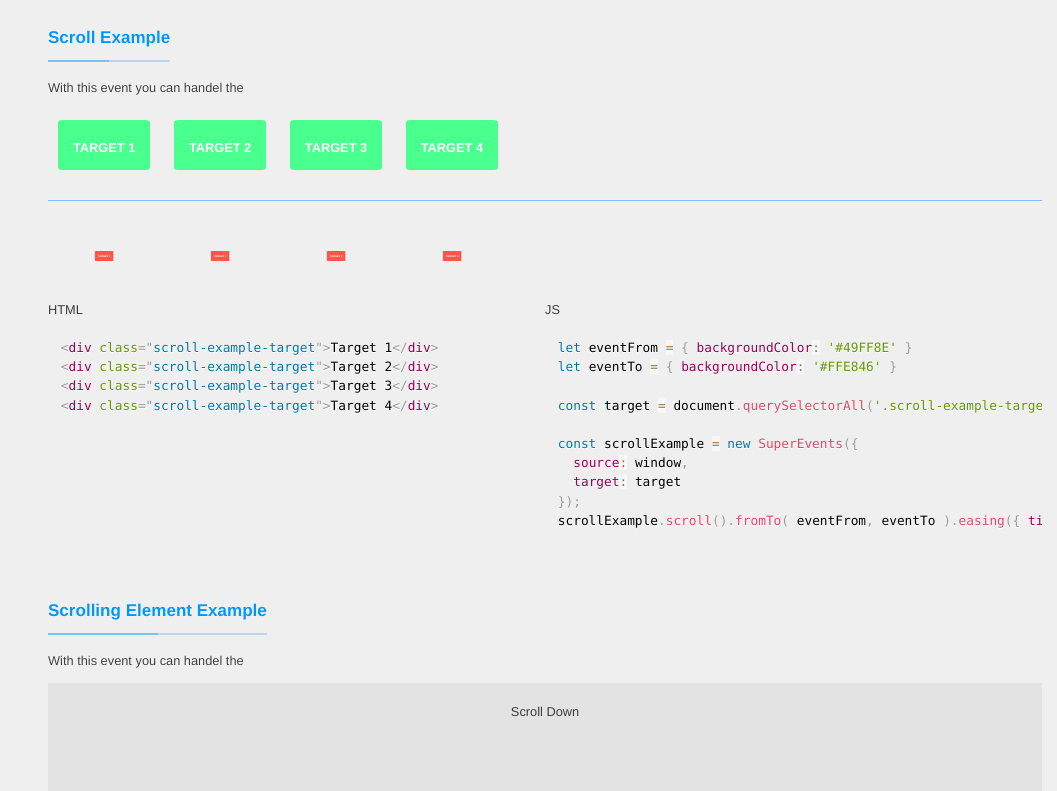
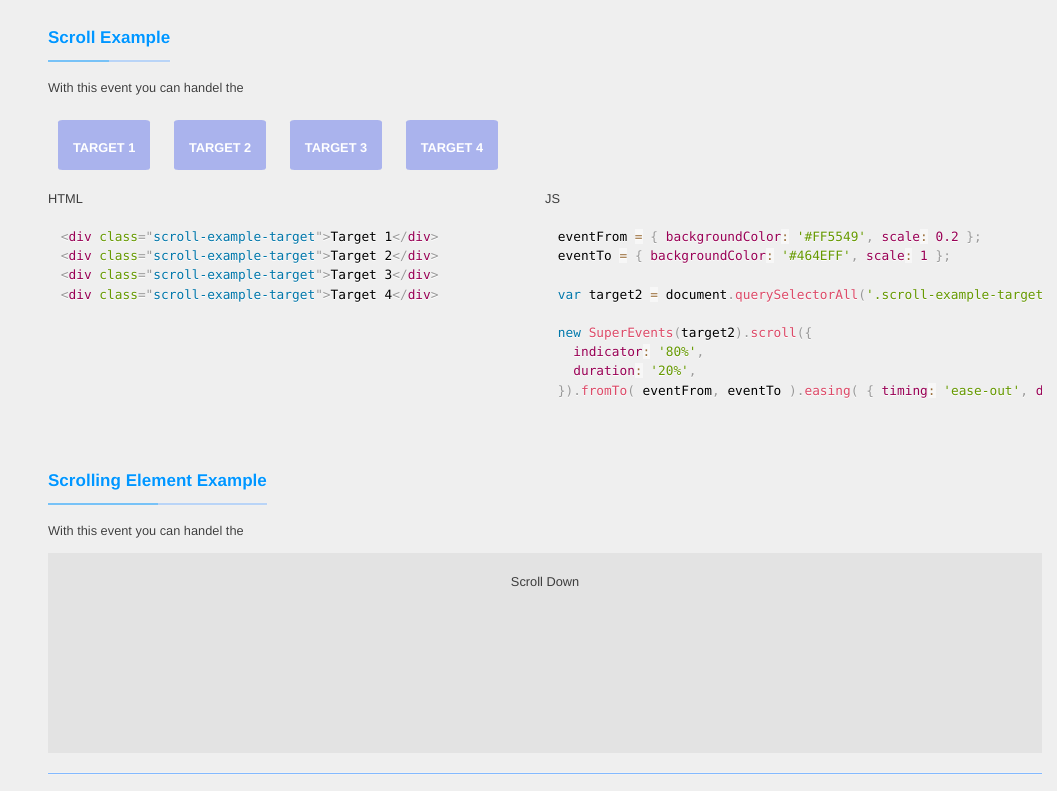
Before and after one commit to alzintani/SuperEvents, a website: page docs/examples.html in a window 1280 px wide. Shown: the part 1720-2511 px from the top of the page, without its empty margins (223-1280 px from the left). Drawn offline with nearby package versions, Linux system fonts and the light colour scheme.

Commit message:
Fixing some typos

```diff
--- a/docs/examples.html
+++ b/docs/examples.html
@@ -157,11 +157,6 @@ hoverExample.hover().fromTo( eventFrom, eventTo ).easing({ timing: 'ease-out', d
         <div class="example" id="scroll">
           <h3>Scroll Example</h3>
           <p>With this event you can handel the </p>
-          <div class="example-target scroll-example-target">Target 1</div>
-          <div class="example-target scroll-example-target">Target 2</div>
-          <div class="example-target scroll-example-target">Target 3</div>
-          <div class="example-target scroll-example-target">Target 4</div>
-          <hr>
           <div class="example-target scroll-example-target-2">Target 1</div>
           <div class="example-target scroll-example-target-2">Target 2</div>
           <div class="example-target scroll-example-target-2">Target 3</div>
@@ -174,16 +169,15 @@ hoverExample.hover().fromTo( eventFrom, eventTo ).easing({ timing: 'ease-out', d
 &lt;div class=&quot;scroll-example-target&quot;&gt;Target 4&lt;/div&gt;</code></pre>
             </div>
             <div class="column">JS
-              <pre><code class="language-javascript">let eventFrom = { backgroundColor: '#49FF8E' }
-let eventTo = { backgroundColor: '#FFE846' }
+              <pre><code class="language-javascript">eventFrom = { backgroundColor: '#FF5549', scale: 0.2 };
+eventTo = { backgroundColor: '#464EFF', scale: 1 };
 
-const target = document.querySelectorAll('.scroll-example-target');
+var target2 = document.querySelectorAll('.scroll-example-target-2');
 
-const scrollExample = new SuperEvents({
-  source: window,
-  target: target
-});
-scrollExample.scroll().fromTo( eventFrom, eventTo ).easing({ timing: 'ease-out', duration: 0.5, delay: 0 })</code></pre>
+new SuperEvents(target2).scroll({
+  indicator: '80%',
+  duration: '20%',
+}).fromTo( eventFrom, eventTo ).easing( { timing: 'ease-out', duration: 0.3, delay: 0.1, cubicBezier: false } );</code></pre>
             </div>
           </div>
         </div>
--- a/src/SuperEvents/actions/easing.js
+++ b/src/SuperEvents/actions/easing.js
@@ -6,7 +6,7 @@
  * @params      {object}   [params={object}]   The parameters
  * @return     {Object}   instance            This function will return SuperEvent instance
  *
- * @example    example    event.click().fromTo({ color: '#FFF' }, { color: '#999' }).easing({ timing: 'linear', duration: 0.5, delay: 0, cubicBezier: fasle})
+ * @example    example    event.click().fromTo({ color: '#FFF' }, { color: '#999' }).easing({ timing: 'linear', duration: 0.5, delay: 0, cubicBezier: false})
  *
  */
 easing( params = {} ) {
--- a/src/SuperEvents/events/scroll.js
+++ b/src/SuperEvents/events/scroll.js
@@ -167,7 +167,7 @@ scroll( params = {} ) {
    * @param      {<type>}  object  The object
    * @return     {<type>}  The offset.
    */
-  getOffset = object => {
+  const getOffset = object => {
     let offset = {
       height: this.helper.object.innerHeight ? this.helper.object.innerHeight : this.helper.object.scrollHeight, // innerHeight for window
       width: this.helper.object.innerWidth ? this.helper.object.innerWidth : this.helper.object.scrollWidth,
```
Also changed, not shown: docs/api.html (+1 -1 lines), dist/SuperEvents.js, dist/SuperEvents.min.js, docs/dist/SuperEvents.js.
